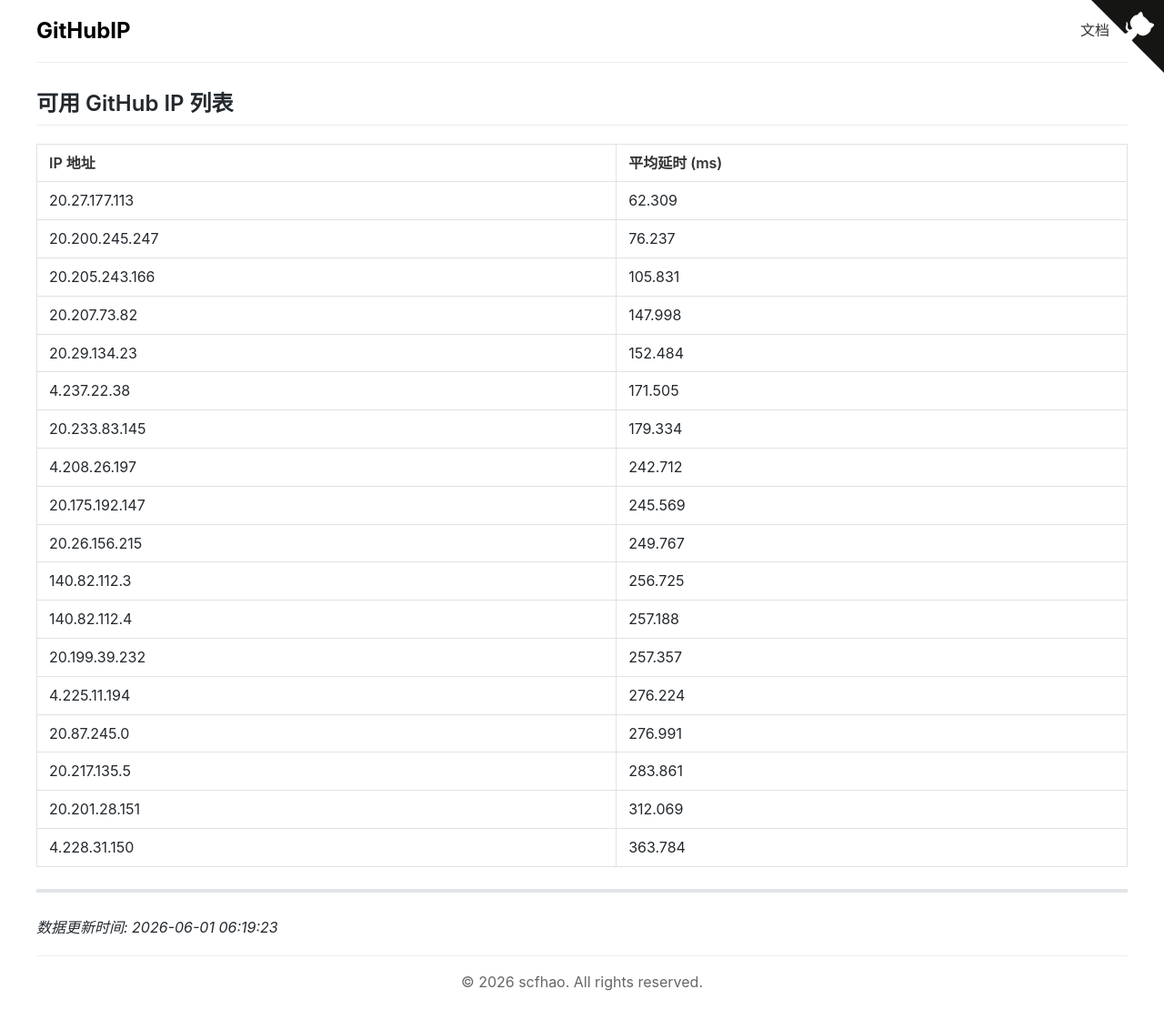
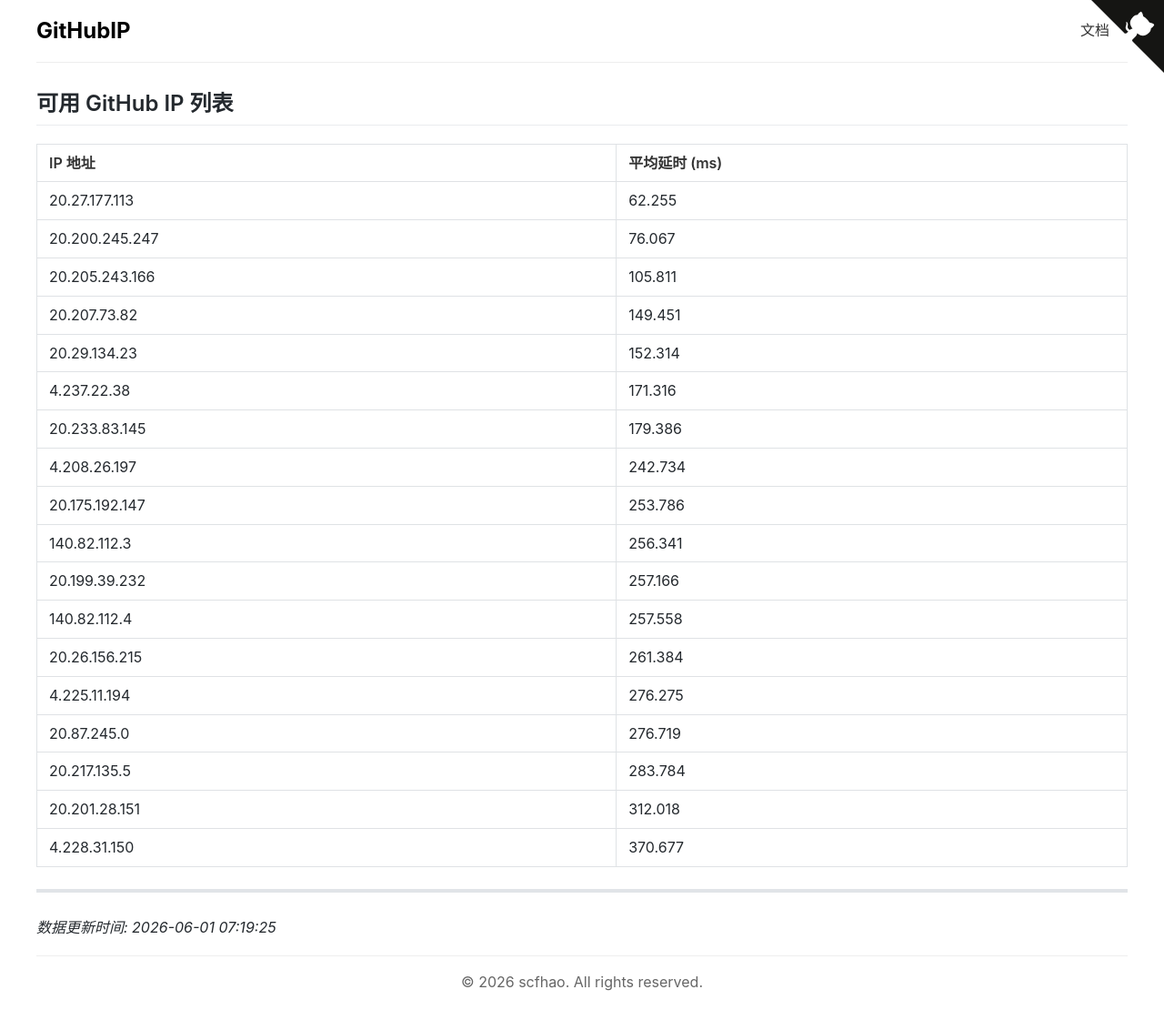
Before and after one commit to scfhao/GitHubIP, a Jekyll site: the page built from index.md, in a window 1280 px wide. Shown: the whole page at 91% size. Built offline with Jekyll 4.4.1, drawn with Linux system fonts in a browser that asks for light colours.

Commit message:
自动脚本执行 - 2026-06-01 07:19:25

```diff
--- a/index.md
+++ b/index.md
@@ -1,32 +1,32 @@
 ---
 layout: home
 title: GitHub IP 列表
-date: 2026-06-01 06:19:23
+date: 2026-06-01 07:19:25
 ---
 
 ## 可用 GitHub IP 列表
 
 | IP 地址 | 平均延时 (ms) |
 |---------|--------------|
-| 20.27.177.113 | 62.309 |
-| 20.200.245.247 | 76.237 |
-| 20.205.243.166 | 105.831 |
-| 20.207.73.82 | 147.998 |
-| 20.29.134.23 | 152.484 |
-| 4.237.22.38 | 171.505 |
-| 20.233.83.145 | 179.334 |
-| 4.208.26.197 | 242.712 |
-| 20.175.192.147 | 245.569 |
-| 20.26.156.215 | 249.767 |
-| 140.82.112.3 | 256.725 |
-| 140.82.112.4 | 257.188 |
-| 20.199.39.232 | 257.357 |
-| 4.225.11.194 | 276.224 |
-| 20.87.245.0 | 276.991 |
-| 20.217.135.5 | 283.861 |
-| 20.201.28.151 | 312.069 |
-| 4.228.31.150 | 363.784 |
+| 20.27.177.113 | 62.255 |
+| 20.200.245.247 | 76.067 |
+| 20.205.243.166 | 105.811 |
+| 20.207.73.82 | 149.451 |
+| 20.29.134.23 | 152.314 |
+| 4.237.22.38 | 171.316 |
+| 20.233.83.145 | 179.386 |
+| 4.208.26.197 | 242.734 |
+| 20.175.192.147 | 253.786 |
+| 140.82.112.3 | 256.341 |
+| 20.199.39.232 | 257.166 |
+| 140.82.112.4 | 257.558 |
+| 20.26.156.215 | 261.384 |
+| 4.225.11.194 | 276.275 |
+| 20.87.245.0 | 276.719 |
+| 20.217.135.5 | 283.784 |
+| 20.201.28.151 | 312.018 |
+| 4.228.31.150 | 370.677 |
 
 ---
 
-*数据更新时间: 2026-06-01 06:19:23*
+*数据更新时间: 2026-06-01 07:19:25*
```
